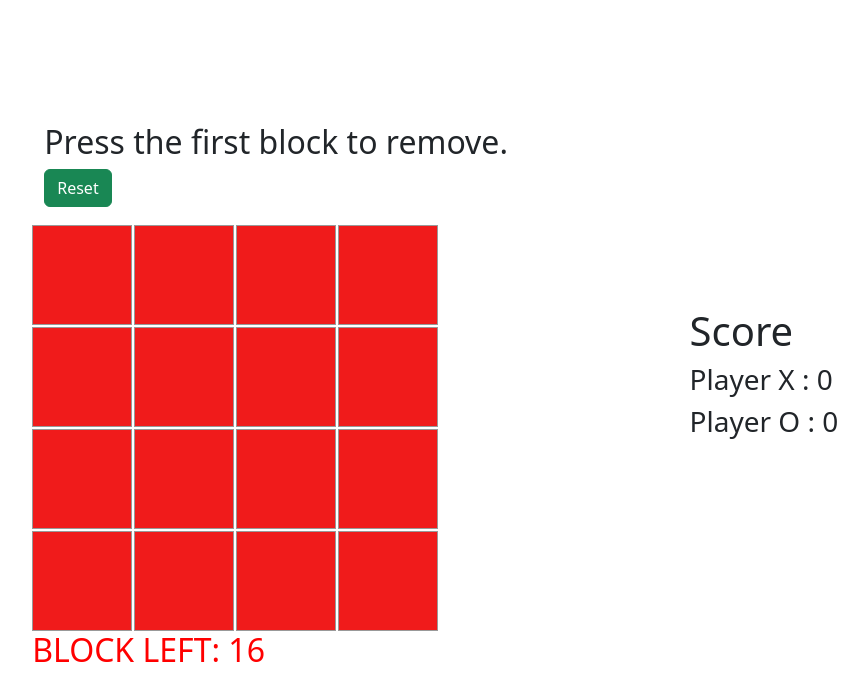
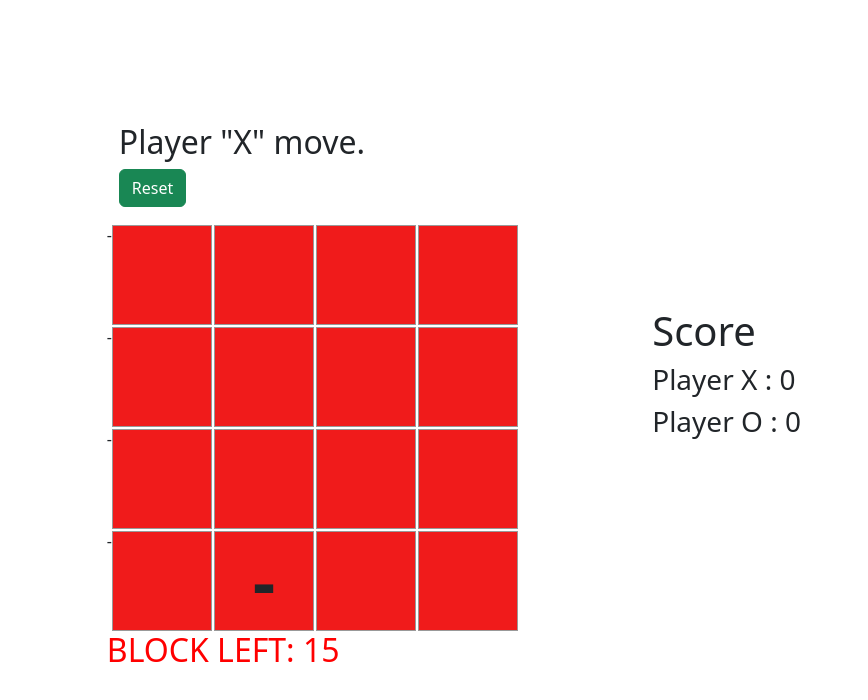
Before and after one commit to kerkkerk12/vue-OX, a Vue app: page / in a window 1280 px wide. Shown: the top 700 px of the page, without its empty margins (120-988 px from the left). Built offline with nearby package versions, Linux system fonts and the light colour scheme.

Commit message:
req.1 random close block

```diff
--- a/src/components/Board.vue
+++ b/src/components/Board.vue
@@ -1,17 +1,17 @@
 <template>
   <div class="container">
-    <h2 v-if="winner">the Winner is : {{ winner }} score plus {{blockLeft}}</h2>
-    <h2 v-else-if="player ==='-' ">Press the first block to remove.</h2>
-    <h2 v-else-if="blockLeft === 0 ">The game is end no player win.</h2>
-    <h2 v-else >Player "{{ player }}" move.</h2>
+    <h2 v-if="winner">the Winner is : {{ winner }}</h2>
+    <h2 v-else-if="blockLeft === 0">The game is end no player win.</h2>
+    <h2 v-else>Player "{{ player }}" move.</h2>
     <button @click="reset" class="btn btn-success mb-3">Reset</button>
     <div v-for="(z, x) in 4" :key="x" class="row">
+      {{ (squares[randomX][randomY] = "-") }}
       <button v-for="(z, y) in 4" :key="y" @click="move(x, y)" class="square">
         {{ squares[x][y] }}
       </button>
     </div>
   </div>
-  <div class ="score">
+  <div class="score">
     <h1>Score</h1>
     <h3>Player X : {{ scorePlayer1 }}</h3>
     <h3>Player O : {{ scorePlayer2 }}</h3>
@@ -39,11 +39,10 @@
 .score {
   margin: auto;
 }
-
 </style>
 <!-- ///////////////////////////////////////////// -->
 <script>
-import { ref, computed, watch, onMounted } from "vue";
+import { ref, computed, watch } from "vue";
 const Winner = (squares) => {
   const lines = [
     [0, 1, 2, 3],
@@ -57,6 +56,10 @@ const Winner = (squares) => {
     [0, 5, 10, 15],
     [3, 6, 9, 12],
   ];
+
+  // squares[0] = lines[0][0]
+  // console.log(squares)
+
   for (let i = 0; i < lines.length; i++) {
     const [a, b, c, d] = lines[i];
     if (
@@ -71,31 +74,55 @@ const Winner = (squares) => {
 };
 export default {
   setup() {
-    const blockLeft = ref(16);
-    const player = ref("-");
+    const blockLeft = ref(15);
+    const player = ref("X");
     const squares = ref([
       ["", "", "", ""],
       ["", "", "", ""],
       ["", "", "", ""],
       ["", "", "", ""],
     ]);
-    const winner = computed(() => Winner(squares.value.flat()));
+    // min = Math.ceil(1);
+    // max = Math.floor(16);
+    // const firstBlock = () => {
+    //   const ran = [
+    //     [1, 2, 3, 4],
+    //     [5, 6, 7, 8],
+    //     [9, 10, 11, 12],
+    //     [13, 14, 15, 16]
+    //   ]
+    //   for (let i =0; i < ran.length; i++){
+    //     if (i === random){
+
+    //     }
+    //   }
+
+    // }
+
+    const winner = computed({
+      get: () => Winner(squares.value.flat()),
+      set: () => (squares.value.flat()[0] = "-"),
+    });
+    console.log(winner);
+
+    const randomX = computed(() => Math.floor(Math.random() * (4 - 0) + 0));
+    const randomY = computed(() => Math.floor(Math.random() * (4 - 0) + 0));
+
     const move = (x, y) => {
       if (winner.value) return;
 
       if (squares.value[x][y] !== "") return;
 
-
-
       squares.value[x][y] = player.value;
-      player.value = player.value === "X" ? "O" : "X";
+      player.value = player.value === "O" ? "X" : "O";
       blockLeft.value -= 1;
       console.log(blockLeft);
+      console.log(blockLeft.value);
     };
 
     const reset = () => {
-      blockLeft.value = 16;
-      player.value = "-";
+      blockLeft.value = 15;
+      player.value = "X";
       squares.value = [
         ["", "", "", ""],
         ["", "", "", ""],
@@ -124,6 +151,8 @@ export default {
       scorePlayer1,
       scorePlayer2,
       blockLeft,
+      randomX,
+      randomY,
     };
   },
 };
```
